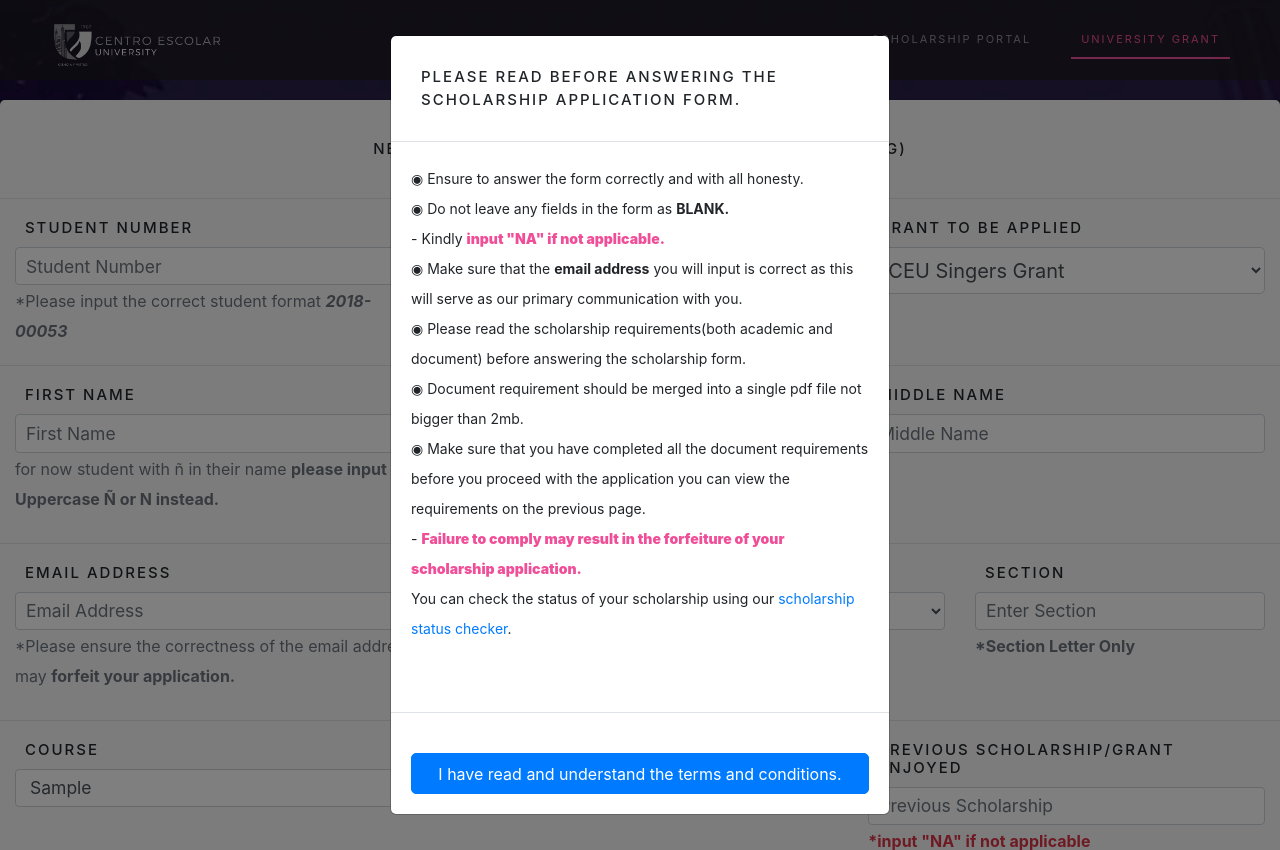
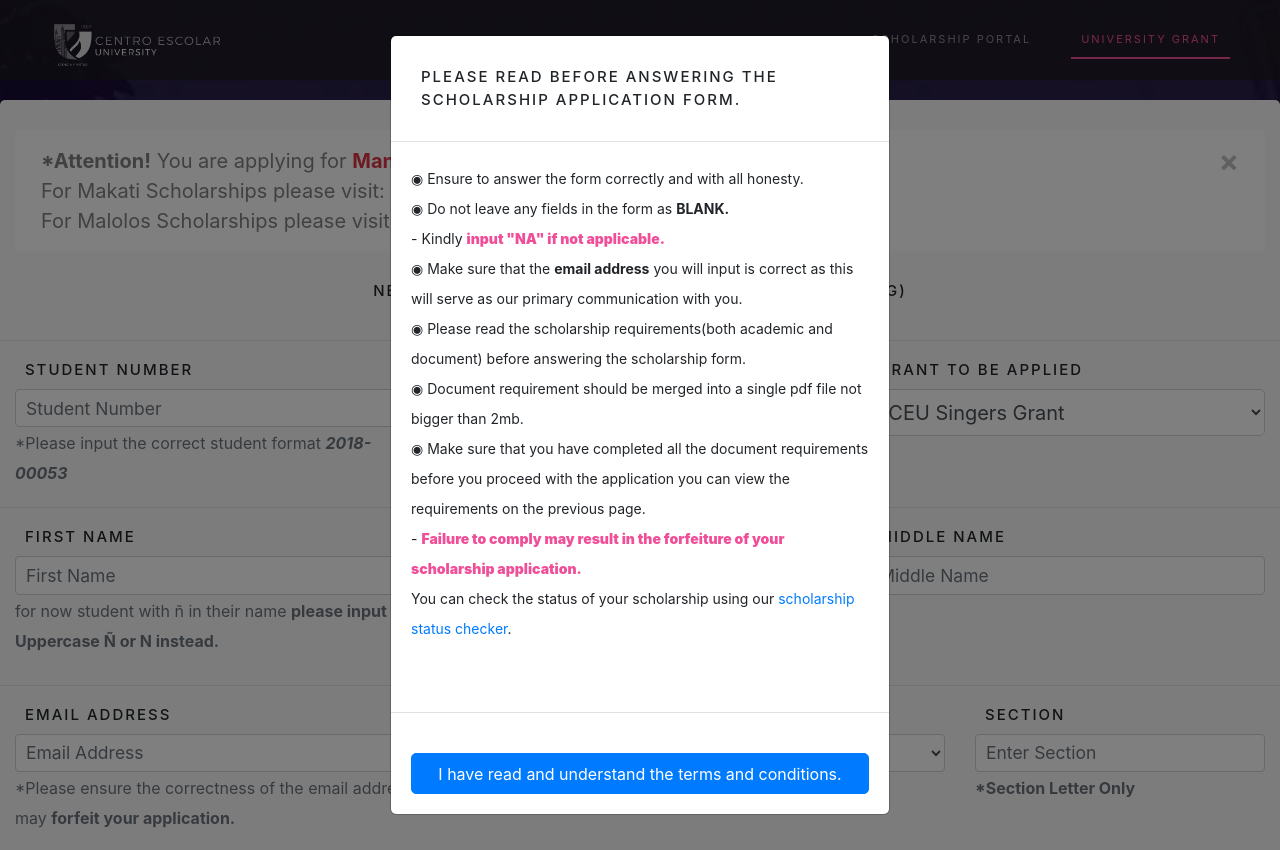
Before and after one commit to reymart0132/OUR-Scholarship-Portal, a PHP site: page /ugapplication.php in a window 1280 px wide. Run offline with PHP 8.4, Linux system fonts and the light colour scheme; tables that the repository leaves empty or names only in its code hold one stand-in row (values such as "Sample post"); some libraries are stand-ins or nearby versions.

Commit message:
warning application

```diff
--- a/esapplication.php
+++ b/esapplication.php
@@ -34,6 +34,7 @@
   </div>
   <div class="container-fluid mt-3 pt-4 slide-in-left bg-light rounded shadow-sm">
     <div class="row">
+      <?php callAppAlert() ?>
         <div class="col-12">
             <h6 class="text-center mb-4">New Application for Entrance Scholarship</h6>
         </div>
--- a/resource/php/class/config.php
+++ b/resource/php/class/config.php
@@ -9,8 +9,8 @@
 
     public function con(){
         try {
-            //$this->pdo = new PDO('mysql:host=127.0.0.1;dbname=ourscholar', $this->user, $this->password);
-            $this->pdo = new PDO('mysql:local=109.106.254.187;dbname=ceumnlre_ourscholar', $this->user, $this->password);
+            $this->pdo = new PDO('mysql:host=127.0.0.1;dbname=ceumnlre_ourscholar', $this->user, $this->password);
+            // $this->pdo = new PDO('mysql:local=109.106.254.187;dbname=ceumnlre_ourscholar', $this->user, $this->password);
             } catch (PDOException $e) {
                 die($e->getMessage());
         }
--- a/resource/php/functions/funct.php
+++ b/resource/php/functions/funct.php
@@ -1,4 +1,16 @@
 <?php
+
+function callAppAlert(){
+  echo '<div class="alert alert-light alert-dismissible fade show" role="alert">
+  <strong>*Attention!</strong> You are applying for <b class="text-danger">Manila Campus Scholarship</b>.
+  <br>For Makati Scholarships please visit: <a href="www.ceumktregistrar.com/ourscholar/index">www.ceumktregistrar.com/ourscholar/index</a>
+  <br>For Malolos Scholarships please visit:<a href="www.ceumlsregistrar.com/ourscholar/index">www.ceumlsregistrar.com/ourscholar/index</a>
+
+  <button type="button" class="close" data-dismiss="alert" aria-label="Close">
+    <span aria-hidden="true">&times;</span>
+  </button>
+</div>';
+}
 function CheckSuccess($status){
     if($status =='Success'){
         echo '<div class="alert alert-success alert-dismissible fade show col-12" role="alert">
--- a/ugapplication.php
+++ b/ugapplication.php
@@ -35,6 +35,8 @@
   <div class="container-fluid mt-3 pt-4 slide-in-left bg-light rounded shadow-sm">
     <div class="row">
         <div class="col-12">
+          <?php callAppAlert() ?>
+
             <h6 class="text-center mb-4">New Application for University Grant (Continuing)</h6>
         </div>
         <?php if (!empty($_GET)) {
--- a/usapplication.php
+++ b/usapplication.php
@@ -35,6 +35,7 @@
   <div class="container-fluid mt-3 pt-4 slide-in-left bg-light rounded shadow-sm">
     <div class="row">
         <div class="col-12">
+          <?php callAppAlert()?>
             <h6 class="text-center mb-4">New Application for University Scholarship (Continuing)</h6>
         </div>
         <?php if (!empty($_GET)) {
--- a/usapplication2.php
+++ b/usapplication2.php
@@ -24,6 +24,7 @@
           <span class="navbar-toggler-icon"></span>
         </button>
         <div class="collapse navbar-collapse" id="navbarNavAltMarkup">
+
           <div class="navbar-nav ml-auto">
             <a href="index" class="nav-item nav-link navitem ml-4">Scholarship Portal </a>
             <a href="unvscholarship" class="nav-item nav-link navitem ml-4 active">University Scholarship</a>
@@ -35,6 +36,7 @@
   <div class="container-fluid mt-3 pt-4 slide-in-left bg-light rounded shadow-sm">
     <div class="row">
         <div class="col-12">
+          <?php callAppAlert() ?>
             <h6 class="text-center mb-4">New Application for University Scholarship (Continuing)</h6>
         </div>
         <?php if (!empty($_GET)) {
```
